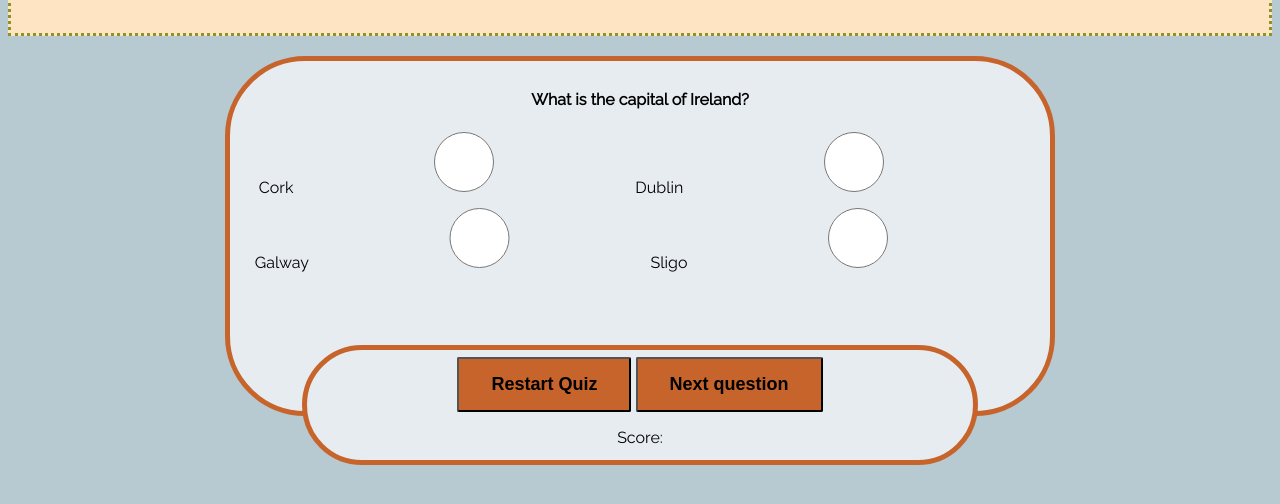
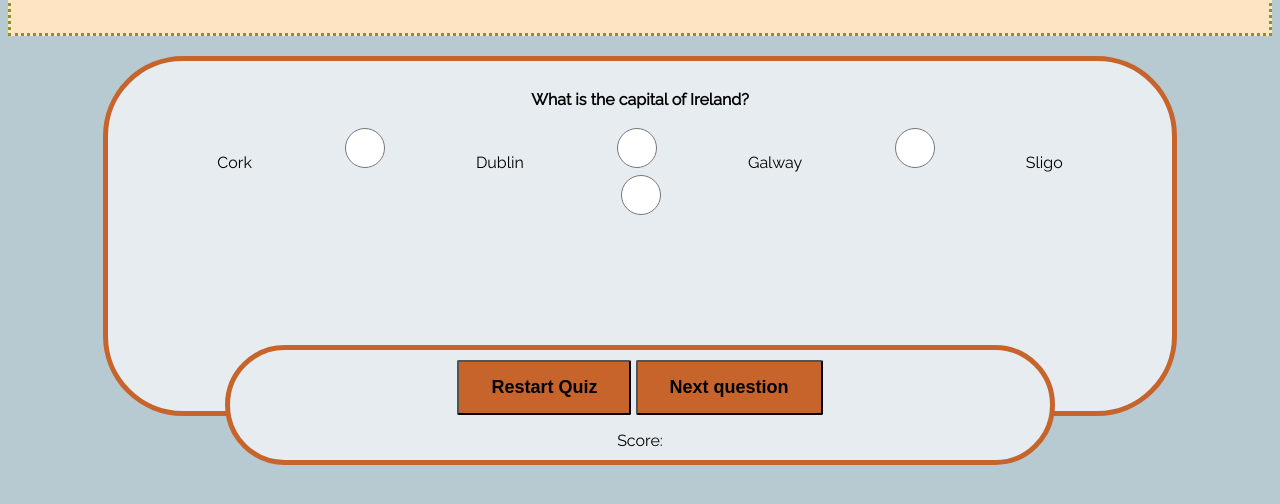
Before and after one commit to David-Maura-Rodgers/JavaScript_Project_2, a plain HTML site: page index.html in a window 1280 px wide. Shown: the part 90-594 px from the top of the page. Drawn offline with Linux system fonts and the light colour scheme.

Commit message:
change dom get and set for opt labels

```diff
--- a/assets/css/style.css
+++ b/assets/css/style.css
@@ -56,7 +56,7 @@ body {
     width: 85%;
     height: 45vh;
     max-height: 450px;
-    max-width: 830px;
+    max-width: 1270px;
     margin-left: auto;
     margin-right: auto;
     padding: 1%;
@@ -81,6 +81,7 @@ body {
 /* -------- Question and answer display */
 #question{
 	font-weight: 600;
+    text-align: center;
 }
 
 #answer-box {
@@ -90,17 +91,14 @@ body {
     text-align: center;
 }
 
-.answer-option{
-    font-family: Kanit, sans-serif;
-    font-size: 125%;
-    font-weight: 400;
-    height: 30%;
-    width: 40%;
-    margin: 1%;
-    border: 0.5px solid gray;
+.answer-option {
+    font-family: "Raleway", sans-serif;
+    height: 20%;
+    width: 20%;
+    border: 5px solid rgb(199, 100, 43);
     border-radius: 10px 10px;
 }
 
-label {
-    text-align: center;
+input {
+    border: 5px solid rgb(199, 100, 43);
 }
--- a/assets/js/script.js
+++ b/assets/js/script.js
@@ -41,23 +41,23 @@ let totalQuestions = 4;
 let currentQuestion = 0;
 
 function displayQuestion(event) {
-  if (this.innerHTML === questionArr[q].answer && currentQuestion == (totalQuestions - 1)) {
+  if (this.value === questionArr[q].answer && currentQuestion == (totalQuestions - 1)) {
       correct++;
       currentQuestion++;
       question.innerHTML = 'Correct!' + '</br>' + 'Your total score: ' + correct + '/' + totalQuestions;
   }
-  else if (this.innerHTML != questionArr[q].answer && currentQuestion == (totalQuestions - 1)) {
+  else if (this.value != questionArr[q].answer && currentQuestion == (totalQuestions - 1)) {
       currentQuestion++;
       correct++;
       question.innerHTML = 'Incorrect!' + '</br>' + 'The correct answer was: ' + '<strong>' + questionArr[q].answer +
       '</strong>' + '</br>' + 'Your total score: ' + correct + '/' + totalQuestions;
       }
-  else if (this.innerHTML === questionArr[q].answer && currentQuestion == q) {
+  else if (this.value === questionArr[q].answer && currentQuestion == q) {
       question.innerHTML = 'Correct!';
       correct++;
       currentQuestion++;
   }
-  else if (this.innerHTML != questionArr[q].answer && currentQuestion == q) {
+  else if (this.value != questionArr[q].answer && currentQuestion == q) {
       question.innerHTML = 'Incorrect!' + '</br>' + 'The correct answer was: ' + '<strong>' + questionArr[q].answer + '</strong>';
       currentQuestion++;
   }
--- a/index.html
+++ b/index.html
@@ -20,24 +20,28 @@
         <h1>General Knowledge Quiz</h1>
     </div>
 
-    <!--
-    <div>
-    <button onclick = "displayQuestion()" id="play">Play Quiz</button>
-    </div>
-    -->
-
     <div id="quiz-area">
         <p id="question"></p>
 
         <div id="answer-box">
             <label for="opt1"> content </label>
-            <input class="answer-option" type="radio" name="option" id="opt1"></button>
+            <input class="answer-option" type="radio" name="option" id="opt1" value="Cork"></button>
             <label for="opt2"> content</label>
-            <input class="answer-option" type="radio" name="option" id="opt2"></button>
+            <input class="answer-option" type="radio" name="option" id="opt2" value="Dublin"></button>
             <label for="opt3"> content </label>
-            <input class="answer-option" type="radio" name="option" id="opt3"></button>
+            <input class="answer-option" type="radio" name="option" id="opt3" value="Galway"></button>
             <label for="opt4"> content </label>
-            <input class="answer-option" type="radio" name="option" id="opt4"></button>
+            <input class="answer-option" type="radio" name="option" id="opt4" value="Sligo"></button>
+            <!--
+            <label for="opt5"> content </label>
+            <input class="answer-option" type="radio" name="option" id="opt5" value="Four"></button>
+            <label for="opt6"> content</label>
+            <input class="answer-option" type="radio" name="option" id="opt6" value="Nine"></button>
+            <label for="opt7"> content </label>
+            <input class="answer-option" type="radio" name="option" id="opt7" value="Twelve"></button>
+            <label for="opt8"> content </label>
+            <input class="answer-option" type="radio" name="option" id="opt8" value="Eight"></button>
+            -->
         </div>
 
         <div id="results-area">
```
